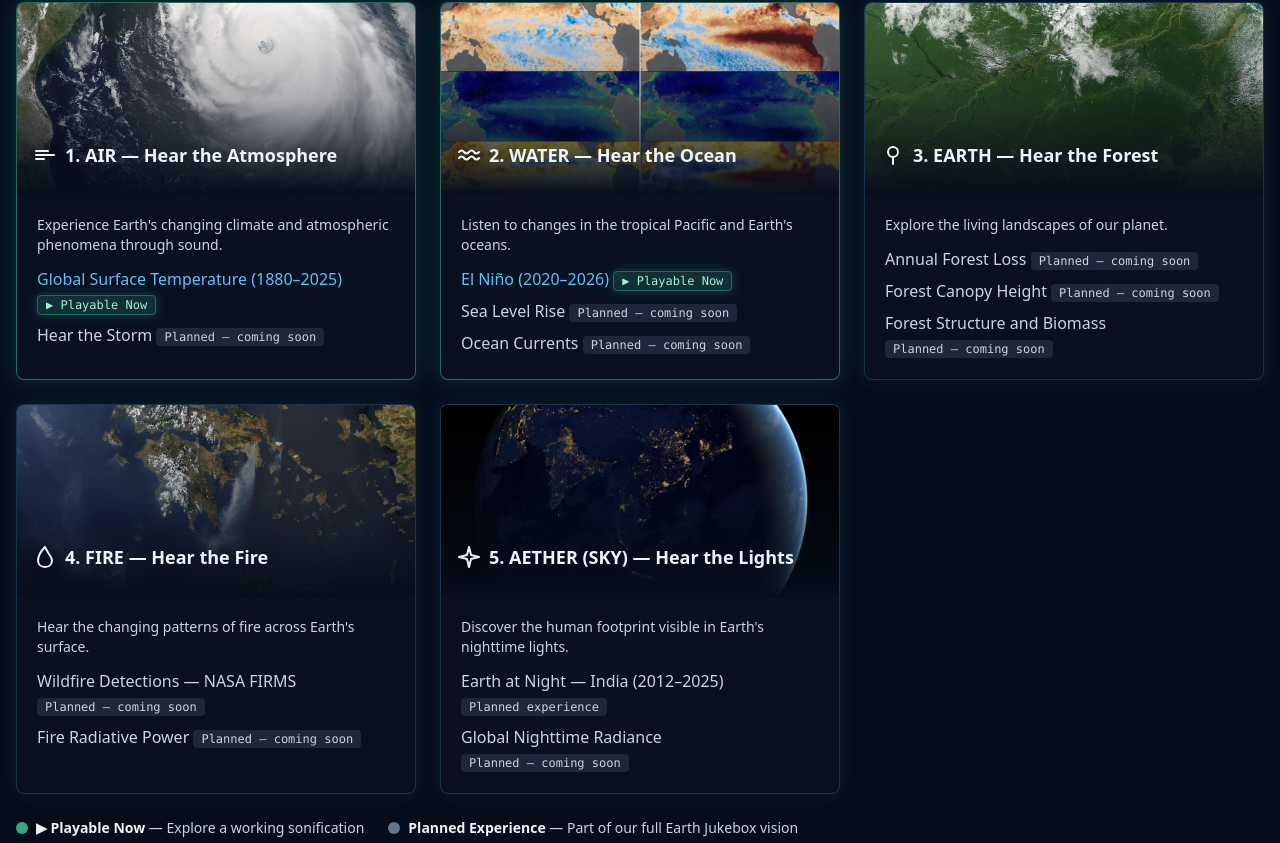
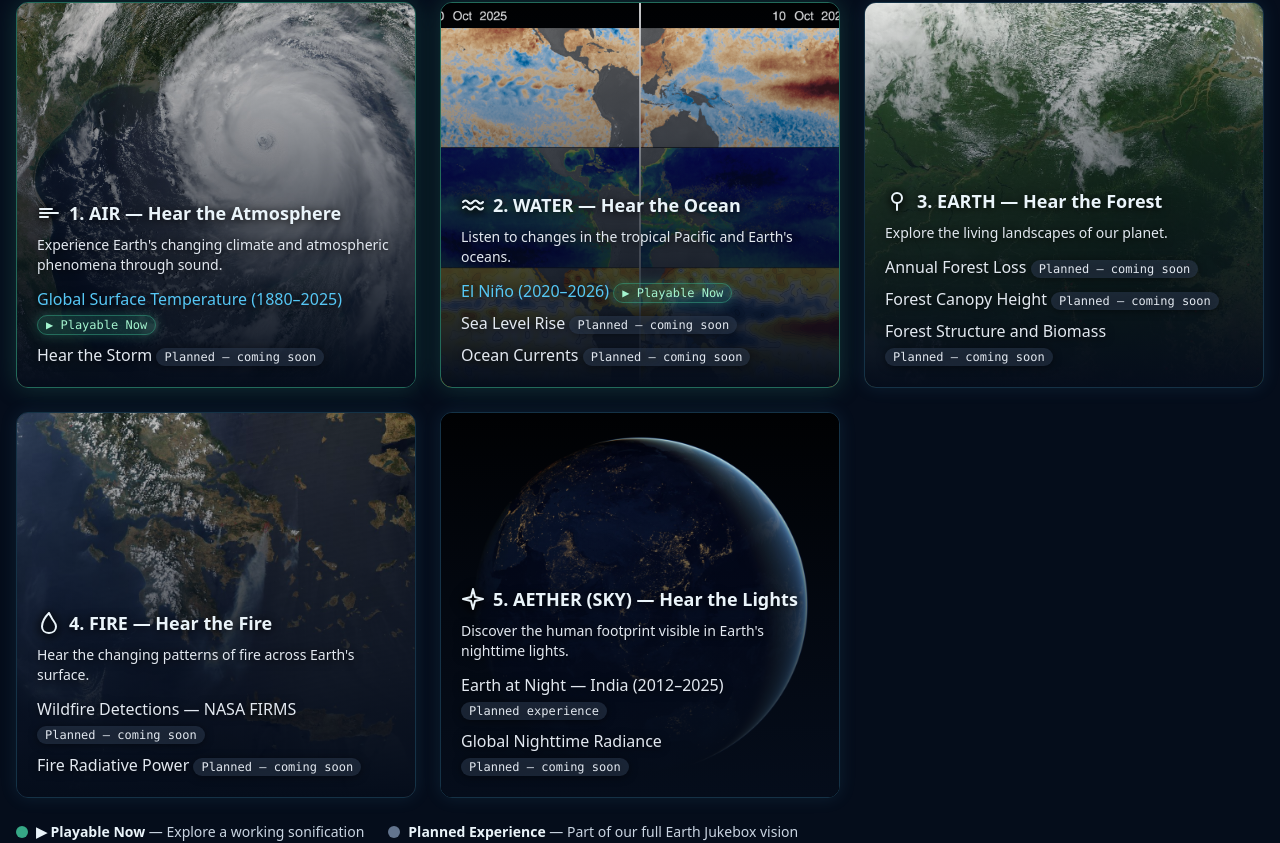
Before and after one commit to vidyavids/terra_sonica, a React (Vite) app: page / in a window 1280 px wide. Shown: the part 1179-2022 px from the top of the page. Built offline with nearby package versions, Linux system fonts and the light colour scheme.

Commit message:
Overlay jukebox and element-track cards plus shared legend (style only)

```diff
--- a/src/components/ElementPage.tsx
+++ b/src/components/ElementPage.tsx
@@ -1,5 +1,6 @@
 import { elementHash, findElement, playerHash } from '../data/elements';
 import type { ElementSlug, PanelTrack } from '../data/elements';
+import { Legend } from './Experiences';
 import { TrackPanel } from './PlayerSection';
 
 interface ElementPageProps {
@@ -64,16 +65,31 @@ export default function ElementPage({ slug, track }: ElementPageProps) {
                     <li key={s.label}>
                       <a
                         href={playerHash(el.slug, s.track)}
-                        className="block rounded-lg border border-forest/60 bg-slate-900/40 p-5 shadow-[0_0_24px_rgba(54,168,134,0.25)] transition-colors hover:border-forest"
+                        className="block overflow-hidden rounded-xl border border-forest/60 shadow-[0_0_24px_rgba(54,168,134,0.25)] transition-colors hover:border-forest"
                       >
-                        <span className="text-lg font-semibold text-atmos">
+                        <span className="relative block h-44">
+                          <img
+                            src={el.image}
+                            alt=""
+                            aria-hidden="true"
+                            loading="lazy"
+                            className="absolute inset-0 h-full w-full object-cover"
+                          />
+                          <span
+                            aria-hidden="true"
+                            className="absolute inset-0 bg-gradient-to-t from-abyss via-abyss/60 to-abyss/10"
+                          />
+                          <span className="absolute inset-x-0 bottom-0 block p-4">
+                            <span className="font-semibold text-atmos drop-shadow-[0_1px_4px_rgba(0,0,0,0.9)]">
                               {s.label}
                             </span>{' '}
-                        <span className="whitespace-nowrap rounded border border-forest/50 bg-forest/20 px-2 py-0.5 font-mono text-xs text-emerald-200 shadow-[0_0_12px_rgba(54,168,134,0.35)]">
+                            <span className="whitespace-nowrap rounded-full border border-forest/50 bg-forest/20 px-2 py-0.5 font-mono text-xs text-emerald-200 shadow-[0_0_12px_rgba(54,168,134,0.35)]">
                               ▶ Playable Now
                             </span>
-                        <span className="mt-2 block text-sm text-slate-300">
+                            <span className="mt-1 block text-sm text-slate-200 drop-shadow-[0_1px_4px_rgba(0,0,0,0.9)]">
                               Open the player →
+                            </span>
+                          </span>
                         </span>
                       </a>
                     </li>
@@ -81,21 +97,38 @@ export default function ElementPage({ slug, track }: ElementPageProps) {
                     <li
                       key={s.label}
                       data-planned="true"
-                      className="rounded-lg border border-atmos/20 bg-slate-900/40 p-5"
+                      className="relative h-44 overflow-hidden rounded-xl border border-atmos/20"
                     >
-                      <span className="text-lg font-semibold text-slate-200">
+                      <img
+                        src={el.image}
+                        alt=""
+                        aria-hidden="true"
+                        loading="lazy"
+                        className="absolute inset-0 h-full w-full object-cover"
+                      />
+                      <div
+                        aria-hidden="true"
+                        className="absolute inset-0 bg-gradient-to-t from-abyss via-abyss/60 to-abyss/10"
+                      />
+                      <div className="absolute inset-x-0 bottom-0 p-4">
+                        <span className="font-semibold text-slate-100 drop-shadow-[0_1px_4px_rgba(0,0,0,0.9)]">
                           {s.label}
                         </span>
                         {s.detail ? (
-                        <span className="text-slate-300"> — {s.detail}</span>
+                          <span className="text-slate-200 drop-shadow-[0_1px_4px_rgba(0,0,0,0.9)]">
+                            {' '}
+                            — {s.detail}
+                          </span>
                         ) : null}{' '}
-                      <span className="whitespace-nowrap rounded bg-slate-700/50 px-2 py-0.5 font-mono text-xs text-slate-300">
+                        <span className="whitespace-nowrap rounded-full bg-slate-700/50 px-2 py-0.5 font-mono text-xs text-slate-200">
                           {s.statusLabel ?? 'Planned — coming soon'}
                         </span>
+                      </div>
                     </li>
                   ),
                 )}
               </ul>
+              <Legend />
             </>
           )}
         </div>
--- a/src/components/Experiences.tsx
+++ b/src/components/Experiences.tsx
@@ -46,6 +46,40 @@ function ElementIcon({ element }: { element: string }) {
   }
 }
 
+export function Legend() {
+  return (
+    <ul
+      className="mt-6 flex flex-wrap gap-x-6 gap-y-1 text-sm"
+      aria-label="Legend"
+    >
+      <li className="flex items-center gap-2">
+        <span
+          aria-hidden="true"
+          className="inline-block h-3 w-3 rounded-full bg-forest"
+        />
+        <span>
+          <strong className="text-cloud">▶ Playable Now</strong>{' '}
+          <span className="text-slate-300">
+            — Explore a working sonification
+          </span>
+        </span>
+      </li>
+      <li className="flex items-center gap-2">
+        <span
+          aria-hidden="true"
+          className="inline-block h-3 w-3 rounded-full bg-slate-500"
+        />
+        <span>
+          <strong className="text-cloud">Planned Experience</strong>{' '}
+          <span className="text-slate-300">
+            — Part of our full Earth Jukebox vision
+          </span>
+        </span>
+      </li>
+    </ul>
+  );
+}
+
 export default function Experiences() {
   return (
     <section
@@ -57,7 +91,7 @@ export default function Experiences() {
         The Earth Jukebox
       </p>
       <h2 className="mt-1 text-4xl font-bold tracking-tight text-cloud">
-        Hear Our <span className="text-atmos">Planet</span>
+        Hear Our <span className="italic text-atmos">Planet</span>
       </h2>
       <p className="mt-3 max-w-3xl text-slate-300">
         Explore Earth through sound. Each experience turns real NASA Earth
@@ -67,39 +101,41 @@ export default function Experiences() {
       <div className="mt-8 grid gap-6 md:grid-cols-3">
         {ELEMENTS.map((el, i) => {
           const playableSub = el.subs.find((s) => s.status === 'playable');
-          const cardClass = `overflow-hidden rounded-lg border bg-slate-900/40 ${
+          const cardClass = `relative block overflow-hidden rounded-xl border ${
             playableSub
               ? 'border-forest/60 shadow-[0_0_24px_rgba(54,168,134,0.25)] transition-colors hover:border-forest'
               : 'border-atmos/20 shadow-[0_0_18px_rgba(86,199,245,0.10)]'
           }`;
           const cardBody = (
-            <>
-              <div className="relative">
-                <img
-                  src={el.image}
-                  alt={el.imageAlt}
-                  loading="lazy"
-                  className="h-48 w-full object-cover"
-                />
-                <div
-                  aria-hidden="true"
-                  className="absolute inset-0 bg-gradient-to-t from-abyss via-abyss/30 to-transparent"
-                />
-                <div className="absolute bottom-3 left-4 right-4 flex min-h-[3.5rem] items-center gap-2 text-cloud">
+            <div className="relative h-96">
+              <img
+                src={el.image}
+                alt={el.imageAlt}
+                loading="lazy"
+                className="absolute inset-0 h-full w-full object-cover"
+              />
+              <div
+                aria-hidden="true"
+                className="absolute inset-0 bg-gradient-to-t from-abyss via-abyss/60 to-abyss/10"
+              />
+              <div className="absolute inset-x-0 bottom-0 p-5">
+                <div className="flex items-center gap-2 text-cloud drop-shadow-[0_1px_4px_rgba(0,0,0,0.9)]">
                   <ElementIcon element={el.element} />
                   <h3 className="text-lg font-bold">
                     {i + 1}. {el.element} — {el.experience}
                   </h3>
                 </div>
-              </div>
-              <div className="p-5">
-                <p className="text-sm text-slate-300">{el.strapline}</p>
+                <p className="mt-2 text-sm text-slate-200 drop-shadow-[0_1px_4px_rgba(0,0,0,0.9)]">
+                  {el.strapline}
+                </p>
                 <ul className="mt-3 space-y-2">
                   {el.subs.map((s) =>
                     s.status === 'playable' ? (
                       <li key={s.label}>
-                        <span className="text-atmos">{s.label}</span>{' '}
-                        <span className="whitespace-nowrap rounded border border-forest/50 bg-forest/20 px-2 py-0.5 font-mono text-xs text-emerald-200 shadow-[0_0_12px_rgba(54,168,134,0.35)]">
+                        <span className="text-atmos drop-shadow-[0_1px_4px_rgba(0,0,0,0.9)]">
+                          {s.label}
+                        </span>{' '}
+                        <span className="whitespace-nowrap rounded-full border border-forest/50 bg-forest/20 px-2 py-0.5 font-mono text-xs text-emerald-200 shadow-[0_0_12px_rgba(54,168,134,0.35)]">
                           ▶ Playable Now
                         </span>
                       </li>
@@ -107,11 +143,11 @@ export default function Experiences() {
                       <li
                         key={s.label}
                         data-planned="true"
-                        className="text-slate-300"
+                        className="text-slate-200 drop-shadow-[0_1px_4px_rgba(0,0,0,0.9)]"
                       >
                         {s.label}
                         {s.detail ? ` — ${s.detail}` : ''}{' '}
-                        <span className="whitespace-nowrap rounded bg-slate-700/50 px-2 py-0.5 font-mono text-xs text-slate-300">
+                        <span className="whitespace-nowrap rounded-full bg-slate-700/50 px-2 py-0.5 font-mono text-xs text-slate-200">
                           {s.statusLabel ?? 'Planned — coming soon'}
                         </span>
                       </li>
@@ -119,57 +155,21 @@ export default function Experiences() {
                   )}
                 </ul>
               </div>
-              </>
-            );
-            const label = `${el.element}: ${el.experience}`;
-            return playableSub?.href ? (
-              <a
-                key={el.element}
-                href={playableSub.href}
-                className={`block ${cardClass}`}
-              >
-                <article aria-label={label}>{cardBody}</article>
-              </a>
-            ) : (
-              <article
-                key={el.element}
-                aria-label={label}
-                className={cardClass}
-              >
-                {cardBody}
-              </article>
-            );
-          })}
+            </div>
+          );
+          const label = `${el.element}: ${el.experience}`;
+          return playableSub?.href ? (
+            <a key={el.element} href={playableSub.href} className={cardClass}>
+              <article aria-label={label}>{cardBody}</article>
+            </a>
+          ) : (
+            <article key={el.element} aria-label={label} className={cardClass}>
+              {cardBody}
+            </article>
+          );
+        })}
       </div>
-      <ul
-        className="mt-6 flex flex-wrap gap-x-6 gap-y-1 text-sm"
-        aria-label="Legend"
-      >
-        <li className="flex items-center gap-2">
-          <span
-            aria-hidden="true"
-            className="inline-block h-3 w-3 rounded-full bg-forest"
-          />
-          <span>
-            <strong className="text-cloud">▶ Playable Now</strong>{' '}
-            <span className="text-slate-300">
-              — Explore a working sonification
-            </span>
-          </span>
-        </li>
-        <li className="flex items-center gap-2">
-          <span
-            aria-hidden="true"
-            className="inline-block h-3 w-3 rounded-full bg-slate-500"
-          />
-          <span>
-            <strong className="text-cloud">Planned Experience</strong>{' '}
-            <span className="text-slate-300">
-              — Part of our full Earth Jukebox vision
-            </span>
-          </span>
-        </li>
-      </ul>
+      <Legend />
     </section>
   );
 }
```
Lines whose indentation alone changed are shown as unchanged.
